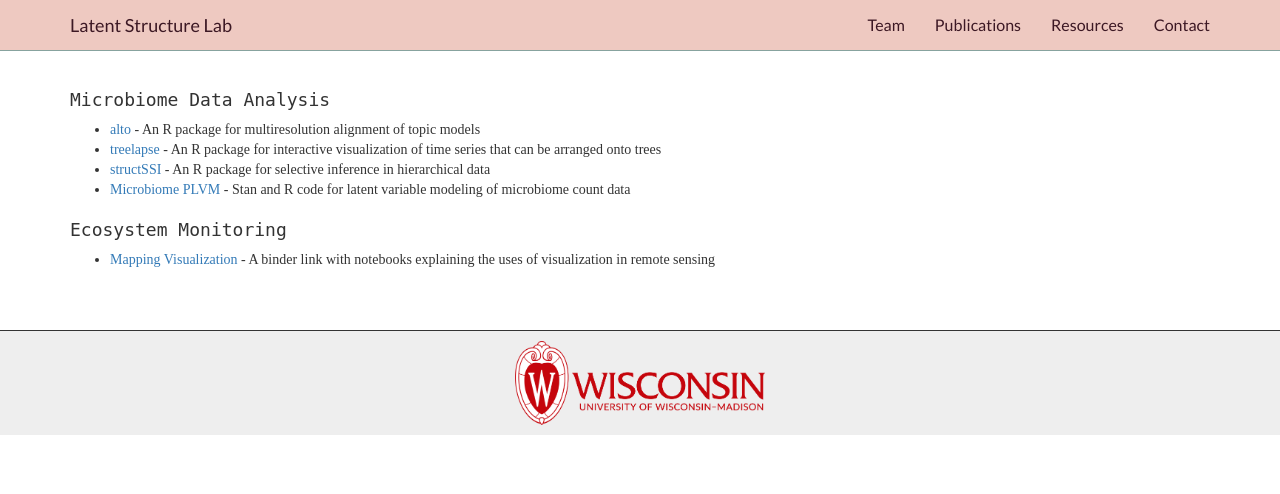
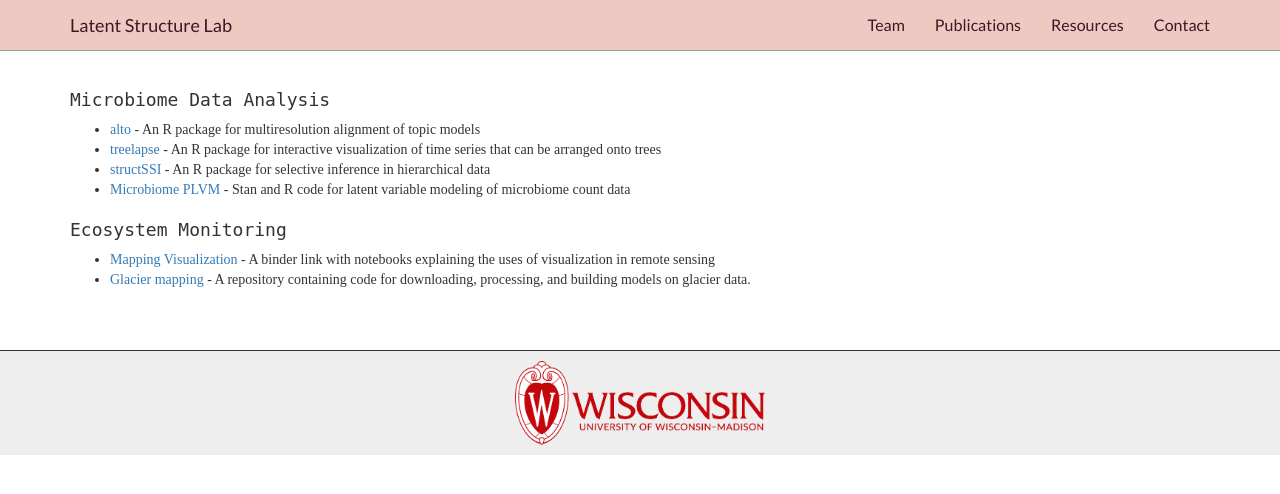
Before and after one commit to krisrs1128/LSLab, a Jekyll site: the page built from _includes/software.md, in a window 1280 px wide. Shown: the top 494 px of the page. Built offline with Jekyll 4.4.1, drawn with Linux system fonts in a browser that asks for light colours.

Commit message:
add glaciers

```diff
--- a/_includes/software.md
+++ b/_includes/software.md
@@ -15,3 +15,4 @@ sectionid: software
 ### Ecosystem Monitoring
 
 * [Mapping Visualization](https://mybinder.org/v2/gh/krisrs1128/mappingvis/HEAD) - A binder link with notebooks explaining the uses of visualization in remote sensing
+* [Glacier mapping](https://github.com/krisrs1128/glacier_mapping) - A repository containing code for downloading, processing, and building models on glacier data.
```
Also changed, not shown: _includes/team.md (+1 -1 lines).
